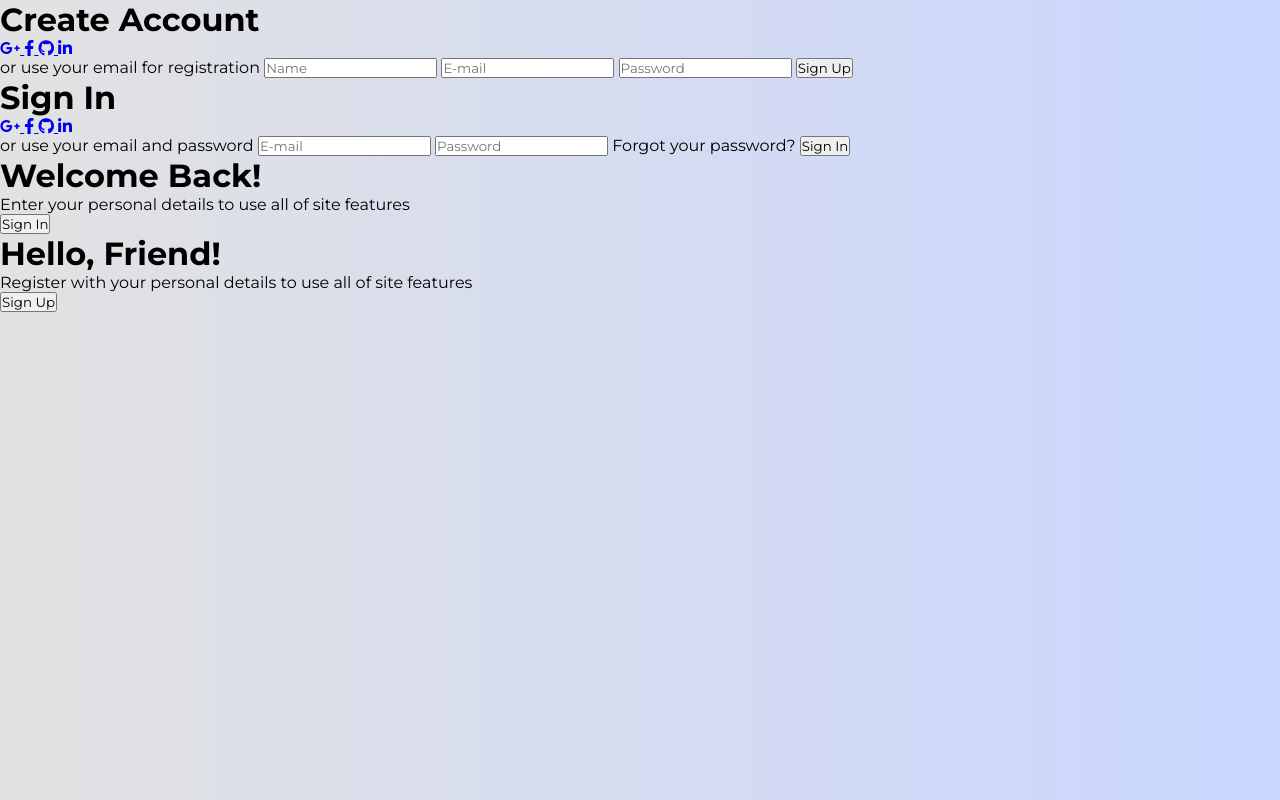
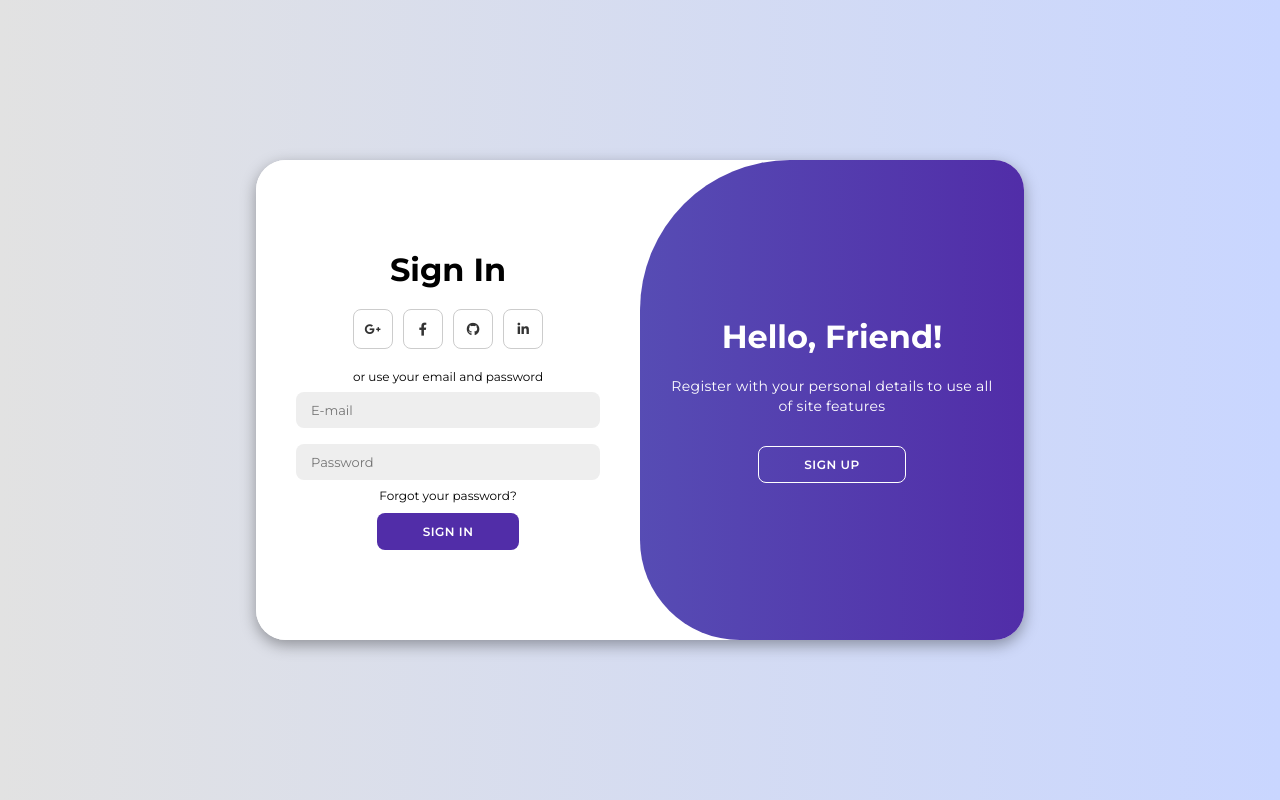
Before and after one commit to sernuness/login-page, a plain HTML site: page index.html in a window 1280 px wide. Drawn offline with Linux system fonts and the light colour scheme.

Commit message:
final-version

```diff
--- a/index.html
+++ b/index.html
@@ -8,8 +8,8 @@
     <link rel="stylesheet" href="https://cdnjs.cloudflare.com/ajax/libs/font-awesome/6.4.2/css/all.min.css">
 </head>
 <body>
-    <div class="container">
-        <div class="form-containter sign-up">
+    <div class="container" id="container">
+        <div class="form-container sign-up">
             <form>
                 <h1>Create Account</h1>
                 <div class="social-icons">
@@ -34,7 +34,7 @@
             </form>
         </div>
         <div>
-            <div class="form-containter sign-in">
+            <div class="form-container sign-in">
                 <form>
                     <h1>Sign In</h1>
                     <div class="social-icons">
--- a/script.js
+++ b/script.js
@@ -0,0 +1,11 @@
+const container = document.getElementById('container');
+const registerBtn = document.getElementById('register');
+const loginBtn = document.getElementById('login');
+
+registerBtn.addEventListener('click', () => {
+    container.classList.add("active");
+});
+
+loginBtn.addEventListener('click', () => {
+    container.classList.remove("active");
+});
--- a/style.css
+++ b/style.css
@@ -7,7 +7,204 @@
     font-family: 'Montserrat', sans-serif;
 }
 
-body {
+body{
     background-color: #c9d6ff;
     background: linear-gradient(to right, #e2e2e2, #c9d6ff);
+    display: flex;
+    align-items: center;
+    justify-content: center;
+    flex-direction: column;
+    height: 100vh;
 }
+
+.container{
+    background-color: #fff;
+    border-radius: 30px;
+    box-shadow: 0 5px 15px rgba(0, 0, 0, 0.35);
+    position: relative;
+    overflow: hidden;
+    width: 768px;
+    max-width: 100%;
+    min-height: 480px;
+}
+
+.container p{
+    font-size: 14px;
+    line-height: 20px;
+    letter-spacing: 0.3px;
+    margin: 20px 0;
+}
+
+.container span{
+    font-size: 12px;
+}
+
+.container a{
+    color: #333;
+    font-size: 13px;
+    text-decoration: none;
+    margin: 15px 0 10px;
+}
+
+.container button{
+    background-color: #512da8;
+    color: #fff;
+    font-size: 12px;
+    padding: 10px 45px;
+    border: 1px solid transparent;
+    border-radius: 8px;
+    font-weight: 600;
+    letter-spacing: 0.5px;
+    text-transform: uppercase;
+    margin-top: 10px;
+    cursor: pointer;
+}
+
+.container button.hidden{
+    background-color: transparent;
+    border-color: #fff;
+}
+
+.container form{
+    background-color: #fff;
+    display: flex;
+    align-items: center;
+    justify-content: center;
+    flex-direction: column;
+    padding: 0 40px;
+    height: 100%;
+}
+
+.container input{
+    background-color: #eee;
+    border: none;
+    margin: 8px 0;
+    padding: 10px 15px;
+    font-size: 13px;
+    border-radius: 8px;
+    width: 100%;
+    outline: none;
+}
+
+.form-container{
+    position: absolute;
+    top: 0;
+    height: 100%;
+    transition: all 0.6s ease-in-out;
+}
+
+.sign-in{
+    left: 0;
+    width: 50%;
+    z-index: 2;
+}
+
+.container.active .sign-in{
+    transform: translateX(100%);
+}
+
+.sign-up{
+    left: 0;
+    width: 50%;
+    opacity: 0;
+    z-index: 1;
+}
+
+.container.active .sign-up{
+    transform: translateX(100%);
+    opacity: 1;
+    z-index: 5;
+    animation: move 0.6s;
+}
+
+@keyframes move{
+    0%, 49.99%{
+        opacity: 0;
+        z-index: 1;
+    }
+    50%, 100%{
+        opacity: 1;
+        z-index: 5;
+    }
+}
+
+.social-icons{
+    margin: 20px 0;
+}
+
+.social-icons a{
+    border: 1px solid #ccc;
+    border-radius: 20%;
+    display: inline-flex;
+    justify-content: center;
+    align-items: center;
+    margin: 0 3px;
+    width: 40px;
+    height: 40px;
+}
+
+.toggle-container{
+    position: absolute;
+    top: 0;
+    left: 50%;
+    width: 50%;
+    height: 100%;
+    overflow: hidden;
+    transition: all 0.6s ease-in-out;
+    border-radius: 150px 0 0 100px;
+    z-index: 1000;
+}
+
+.container.active .toggle-container{
+    transform: translateX(-100%);
+    border-radius: 0 150px 100px 0;
+}
+
+.toggle{
+    background-color: #512da8;
+    height: 100%;
+    background: linear-gradient(to right, #5c6bc0, #512da8);
+    color: #fff;
+    position: relative;
+    left: -100%;
+    height: 100%;
+    width: 200%;
+    transform: translateX(0);
+    transition: all 0.6s ease-in-out;
+}
+
+.container.active .toggle{
+    transform: translateX(50%);
+}
+
+.toggle-panel{
+    position: absolute;
+    width: 50%;
+    height: 100%;
+    display: flex;
+    align-items: center;
+    justify-content: center;
+    flex-direction: column;
+    padding: 0 30px;
+    text-align: center;
+    top: 0;
+    transform: translateX(0);
+    transition: all 0.6s ease-in-out;
+}
+
+.toggle-left{
+    transform: translateX(-200%);
+}
+
+.container.active .toggle-left{
+    transform: translateX(0);
+}
+
+.toggle-right{
+    right: 0;
+    transform: translateX(0);
+}
+
+.container.active .toggle-right{
+    transform: translateX(200%);
+}
```
